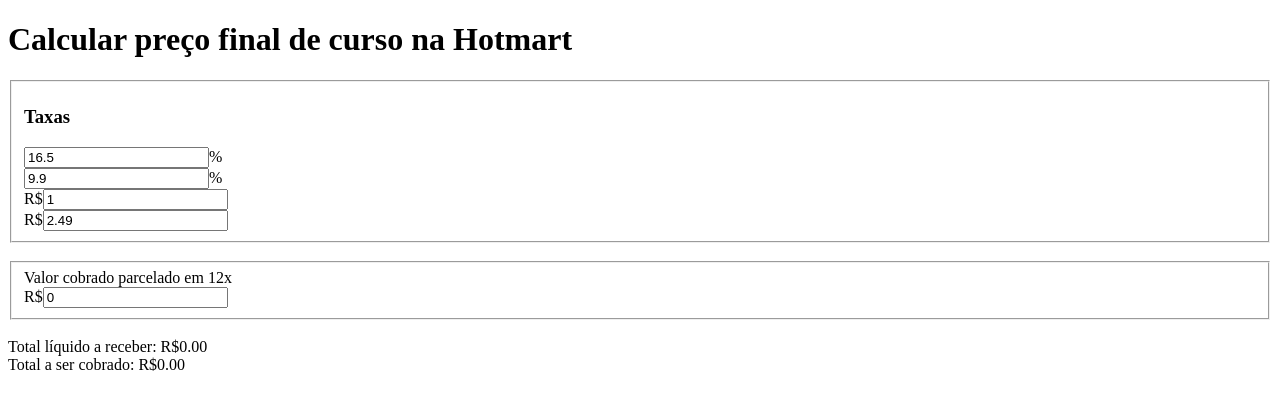
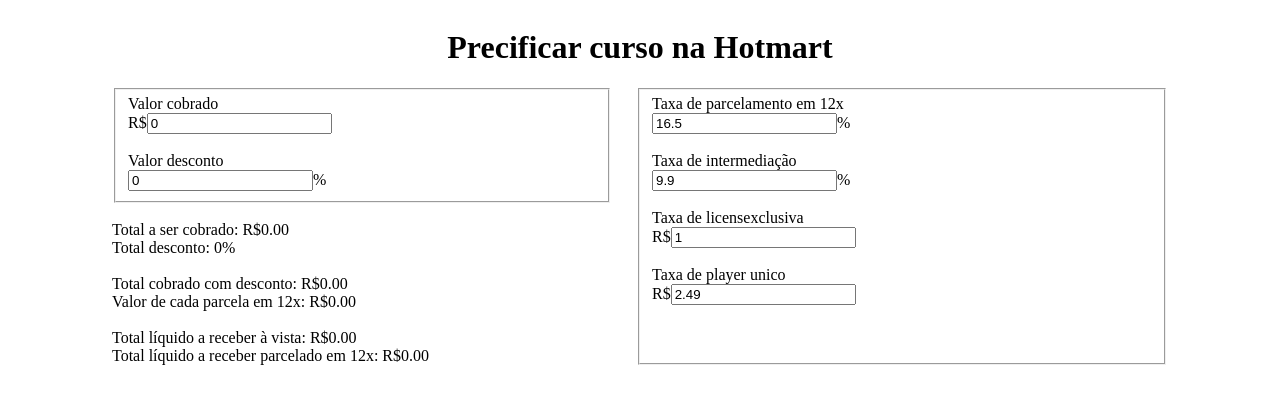
Before and after one commit to henriquecustodia/hotmart-fees-calculator, an Angular app: page / in a window 1280 px wide. Shown: the top 410 px of the page. Built offline with nearby package versions, Linux system fonts and the light colour scheme.

Commit message:
feat: adiciona calculo a vista e melhora visualizacao

```diff
--- /dev/null
+++ b/src/app/app.component.html
@@ -0,0 +1,120 @@
+<div class="layout">
+  <h1>Precificar curso na Hotmart</h1>
+
+  <div class="container">
+    <div class="container-item">
+      <fieldset>
+        <div>
+          <div>
+            <label for="valorCobradoControl">Valor cobrado</label>
+          </div>
+          R$<input
+            id="valorCobradoControl"
+            type="number"
+            [formControl]="valorCobradoControl"
+          />
+        </div>
+
+        <br />
+
+        <div>
+          <div>
+            <label for="valorDescontoControl">Valor desconto</label>
+          </div>
+          <input
+            id="valorDescontoControl"
+            type="number"
+            [formControl]="valorDescontoControl"
+          />%
+        </div>
+      </fieldset>
+
+      <br />
+
+      <div>
+        Total a ser cobrado: {{ valorCobradoControl.value | currency : "BRL" }}
+      </div>
+
+      <div>Total desconto: {{ valorDescontoControl.value }}%</div>
+
+      <br />
+
+      <div>
+        Total cobrado com desconto:
+        {{ valorCobradoMenosDesconto() | currency : "BRL" }}
+      </div>
+
+      <div>
+        Valor de cada parcela em 12x:
+        {{ valorDeCadaParcela() | currency : "BRL" }}
+      </div>
+
+      <br />
+
+      <div>
+        Total líquido a receber à vista:
+        {{ valorLiquidoRecebidoAVista() | currency : "BRL" }}
+      </div>
+
+      <div>
+        Total líquido a receber parcelado em 12x:
+        {{ valorLiquidoRecebidoEm12x() | currency : "BRL" }}
+      </div>
+    </div>
+
+    <fieldset class="container-item">
+      <div>
+        <div>
+          <label for="taxaParcelamentoEm12x">Taxa de parcelamento em 12x</label>
+        </div>
+        <input
+          id="taxaParcelamentoEm12x"
+          type="number"
+          [formControl]="taxaParcelamentoEm12xControl"
+        />%
+      </div>
+
+      <br />
+
+      <div>
+        <div>
+          <label for="taxaIntermediacao">Taxa de intermediação</label>
+        </div>
+        <input
+          id="taxaIntermediacao"
+          type="number"
+          [formControl]="taxaIntermediacaoControl"
+          placeholder="taxa de intermediação"
+        />%
+      </div>
+
+      <br />
+
+      <div>
+        <div>
+          <label for="taxaLicenca">Taxa de licensexclusiva</label>
+        </div>
+        R$<input
+          id="taxaLicenca"
+          type="number"
+          [formControl]="taxaLicencaControl"
+          placeholder="taxa de licença"
+        />
+      </div>
+
+      <br />
+
+      <div>
+        <div>
+          <label for="taxaPlayerUnico">Taxa de player unico</label>
+        </div>
+        R$<input
+          id="taxaPlayerUnico"
+          type="number"
+          [formControl]="taxaPlayerUnicoControl"
+          placeholder="player de pagamento único"
+        />
+      </div>
+    </fieldset>
+  </div>
+</div>
--- /dev/null
+++ b/src/app/app.component.scss
@@ -0,0 +1,18 @@
+.layout {
+  display: flex;
+  flex-direction: column;
+  align-items: center;
+}
+
+.container {
+  display: flex;
+  width: 100%;
+  max-width: 1080px;
+  justify-content: space-around;
+  flex-wrap: wrap;
+
+  .container-item {
+    width: 100%;
+    max-width: 500px;
+  }
+}
--- a/src/app/app.component.ts
+++ b/src/app/app.component.ts
@@ -8,121 +8,85 @@
   selector: "app-root",
   standalone: true,
   imports: [ReactiveFormsModule, CurrencyPipe],
-  template: `
-    <h1>Calcular preço final de curso na Hotmart</h1>
+  styles: [
+    `
 
-    <fieldset>
-      <h3>Taxas</h3>
-
-      <div>
-        <input
-          type="number"
-          [formControl]="taxaParcelamentoEm12x"
-          placeholder="taxa para parcelar em 12x"
-        />%
-      </div>
-
-      <div>
-        <input
-          type="number"
-          [formControl]="taxaIntermediacao"
-          placeholder="taxa de intermediação"
-        />%
-      </div>
-
-      <div>
-        R$<input
-          type="number"
-          [formControl]="taxaLicenca"
-          placeholder="taxa de licença"
-        />
-      </div>
-
-      <div>
-        R$<input
-          type="number"
-          [formControl]="taxaPlayerUnico"
-          placeholder="player de pagamento único"
-        />
-      </div>
-    </fieldset>
-
-    <br />
-
-    <fieldset>
-      <div>
-        <div>
-          <label for="valorCobradoParceladoEm12x"
-            >Valor cobrado parcelado em 12x</label
-          >
-        </div>
-        R$<input
-          id="valorCobradoParceladoEm12x"
-          type="number"
-          [formControl]="valorFinalParceladoEm12px"
-          placeholder="valor final parcelado em 12x"
-        />
-      </div>
-    </fieldset>
-
-    <br>
-
-    <div>
-      Total líquido a receber: {{ valorLiquidoRecebido() | currency : "BRL" }}
-    </div>
-    <div>Total a ser cobrado: {{ valorCobrado() | currency : "BRL" }}</div>
-  `,
-  styles: [],
+    `
+  ],
+  templateUrl: './app.component.html',
+  styleUrls: ['./app.component.scss'],
 })
 export class AppComponent {
-  valorCobrado = signal(0);
-  valorLiquidoRecebido = signal(0);
+  valorLiquidoRecebidoEm12x = signal(0);
+  valorLiquidoRecebidoAVista = signal(0);
+  valorDeCadaParcela = signal(0);
+  valorCobradoMenosDesconto = signal(0);
 
-  valorFinalParceladoEm12px = new FormControl(0, { nonNullable: true });
-  taxaParcelamentoEm12x = new FormControl(16.5, { nonNullable: true });
-  taxaIntermediacao = new FormControl(9.9, { nonNullable: true });
-  taxaLicenca = new FormControl(1, { nonNullable: true });
-  taxaPlayerUnico = new FormControl(2.49, { nonNullable: true });
+  valorCobradoControl = new FormControl(0, { nonNullable: true });
+  valorDescontoControl = new FormControl(0, { nonNullable: true });
+
+  taxaParcelamentoEm12xControl = new FormControl(16.5, { nonNullable: true });
+  taxaIntermediacaoControl = new FormControl(9.9, { nonNullable: true });
+  taxaLicencaControl = new FormControl(1, { nonNullable: true });
+  taxaPlayerUnicoControl = new FormControl(2.49, { nonNullable: true });
 
   constructor() {
-    this.valorFinalParceladoEm12px.valueChanges.pipe(debounceTime(500)).subscribe(() => {
-      this.calcular();
-    })
+    [
+      this.valorCobradoControl.valueChanges,
+      this.valorDescontoControl.valueChanges,
+    ].forEach((changes) =>
+      changes.pipe(debounceTime(500)).subscribe(() => {
+        this.calcular();
+      })
+    );
   }
 
   calcular() {
-    const valorFinalParceladoEm12px = this.valorFinalParceladoEm12px.value;
-    const taxaParcelamentoEm12x = this.taxaParcelamentoEm12x.value;
-    const taxaIntermediacao = this.taxaIntermediacao.value;
-    const taxaLicenca = this.taxaLicenca.value;
-    const taxaPlayerUnico = this.taxaPlayerUnico.value;
+    let total = this.valorCobradoControl.value;
 
-    const totalMulplicadoEm12x = valorFinalParceladoEm12px * 12;
-    const totalDescontadoTaxaParcelamento =
-      totalMulplicadoEm12x * (1 - taxaParcelamentoEm12x / 100);
-    const totalDescontadoTaxaIntermediação =
-      totalDescontadoTaxaParcelamento * (1 - taxaIntermediacao / 100);
-    const totalDescontadoTaxaLicenca =
-      totalDescontadoTaxaIntermediação - taxaLicenca;
-    const totalDescontadoTaxaPlayerUnico =
-      totalDescontadoTaxaLicenca - taxaPlayerUnico;
+    const valorDescontoAVista = this.valorDescontoControl.value;
 
-    console.log("totalMulplicadoEm12x", totalMulplicadoEm12x);
-    console.log(
-      "totalDescontadoTaxaParcelamento",
-      totalDescontadoTaxaParcelamento
-    );
-    console.log(
-      "totalDescontadoTaxaIntermediação",
-      totalDescontadoTaxaIntermediação
-    );
-    console.log("totalDescontadoTaxaLicenca", totalDescontadoTaxaLicenca);
-    console.log(
-      "totalDescontadoTaxaPlayerUnico",
-      totalDescontadoTaxaPlayerUnico
-    );
+    if (valorDescontoAVista > 0) {
+      total = total * (1 - valorDescontoAVista / 100);
+    }
 
-    this.valorLiquidoRecebido.set(totalDescontadoTaxaPlayerUnico);
-    this.valorCobrado.set(totalMulplicadoEm12x);
+    this.valorCobradoMenosDesconto.set(total);
+
+    this.calcularParcelamentoEm12x(total);
+    this.calcularValorAVista(total);
+  }
+
+  calcularParcelamentoEm12x(valorCobrado: number) {
+    const taxaParcelamentoEm12x = this.taxaParcelamentoEm12xControl.value;
+
+    this.valorDeCadaParcela.set(valorCobrado / 12);
+
+    let total = valorCobrado;
+
+    total = total * (1 - taxaParcelamentoEm12x / 100);
+
+    total = this.calcularTaxasDaHotmart(total);
+
+    this.valorLiquidoRecebidoEm12x.set(total);
+  }
+
+  calcularValorAVista(valorCobrado: number) {
+    let total = valorCobrado;
+
+    total = this.calcularTaxasDaHotmart(total);
+
+    this.valorLiquidoRecebidoAVista.set(total);
+  }
+
+  private calcularTaxasDaHotmart(valor: number) {
+    const taxaIntermediacao = this.taxaIntermediacaoControl.value;
+    const taxaLicenca = this.taxaLicencaControl.value;
+    const taxaPlayerUnico = this.taxaPlayerUnicoControl.value;
+
+    valor = valor * (1 - taxaIntermediacao / 100);
+    valor = valor - taxaLicenca;
+    valor = valor - taxaPlayerUnico;
+
+    return valor;
   }
 }
```
